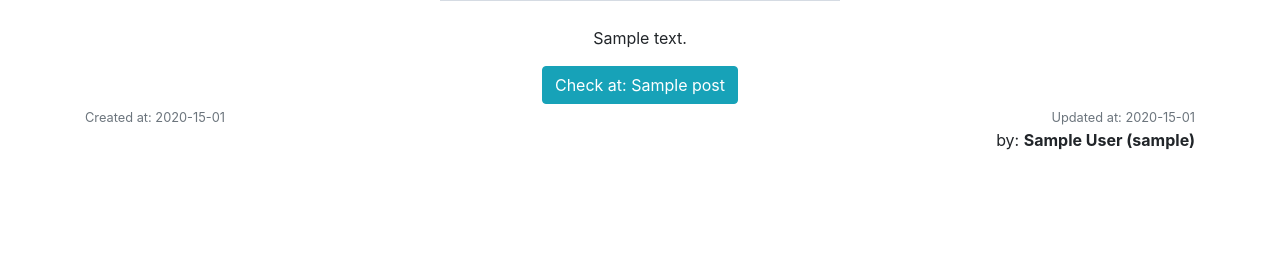
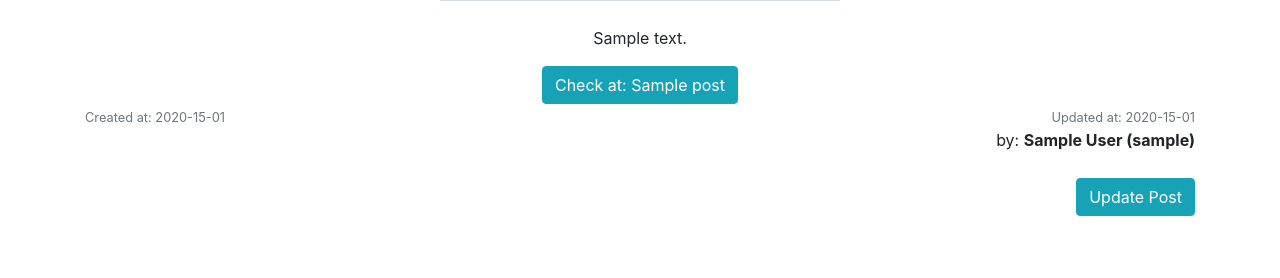
Before and after one commit to tuxskar/coolpress, a Django app: page /post/1/ in a window 1280 px wide. Shown: the part 428-706 px from the top of the page. Run offline with Django 3.2, Linux system fonts and the light colour scheme; a user stored in the database is signed in; tables that the repository leaves empty hold one stand-in row (values such as "Sample post"); grey boxes marked "Sample" are stand-in pictures; some libraries are stand-ins or nearby versions.

Commit message:
Added feature to update user owned posts and to create new ones

```diff
--- a/coolpress/press/templates/posts_detail.html
+++ b/coolpress/press/templates/posts_detail.html
@@ -25,4 +25,11 @@
 </div>
 <p class="text-right">by: <strong>{{post_obj.author}}</strong></p>
 
+{% if user.is_authenticated and post_obj.author.user.username == user.username %}
+<div class="text-right">
+    <a class="btn btn-info new-post-btn" role="button"
+       target='_blank' href="{% url 'post_update' post_obj.id %}">Update Post</a>
+</div>
+{% endif %}
+
 {% endblock %}
--- a/coolpress/press/templates/posts_list.html
+++ b/coolpress/press/templates/posts_list.html
@@ -3,7 +3,7 @@
 {% block content %}
 {% if user.is_authenticated %}
 <div class="text-right">
-    <a class="btn btn-info new-post-btn" role="button" target='_blank' href="{% url 'post_update' %}">New
+    <a class="btn btn-info new-post-btn" role="button" target='_blank' href="{% url 'post_new' %}">New
         Post</a>
 </div>
 {% endif %}
--- a/coolpress/press/urls.py
+++ b/coolpress/press/urls.py
@@ -5,5 +5,6 @@ from . import views
 urlpatterns = [
     path('', views.post_list, name='posts_list'),
     path('post/<int:post_id>/', views.post_detail, name='posts_detail'),
-    path('post/new/', views.post_update, name='post_update'),
+    path('post/new/', views.post_update, name='post_new'),
+    path('post/update/<int:post_id>', views.post_update, name='post_update'),
 ]
--- a/coolpress/press/views.py
+++ b/coolpress/press/views.py
@@ -1,17 +1,14 @@
-from django.contrib.auth import authenticate, login
 from django.contrib.auth.decorators import login_required
-from django.contrib.auth.forms import UserCreationForm
-from django.http import HttpResponseRedirect
-from django.shortcuts import render, get_object_or_404, redirect
+from django.http import HttpResponseRedirect, HttpResponseBadRequest
+from django.shortcuts import render, get_object_or_404
 from django.urls import reverse
 
-from coolpress.settings import HOME_INDEX
 from press.forms import PostForm
 from press.models import PostStatus, Post, CoolUser
 
 
 def post_list(request):
-    post_list = Post.objects.filter(status=PostStatus.PUBLISHED.value).order_by('-id')
+    post_list = Post.objects.filter(status=PostStatus.PUBLISHED.value).order_by('-last_update')[:20]
     return render(request, 'posts_list.html', {'post_list': post_list})
 
 
@@ -21,7 +18,13 @@ def post_detail(request, post_id):
 
 
 @login_required
-def post_update(request):
+def post_update(request, post_id=None):
+    post = None
+    if post_id:
+        post = get_object_or_404(Post, pk=post_id)
+        if request.user != post.author.user:
+            return HttpResponseBadRequest('Not allowed to change others posts')
+
     if request.method == 'POST':
         # create a form instance and populate it with data from the request:
         form = PostForm(request.POST)
@@ -33,6 +36,6 @@ def post_update(request):
             instance.save()
             return HttpResponseRedirect(reverse('posts_detail', kwargs={'post_id': instance.id}))
     else:
-        form = PostForm()
+        form = PostForm(instance=post)
 
     return render(request, 'posts_update.html', {'form': form})
```
